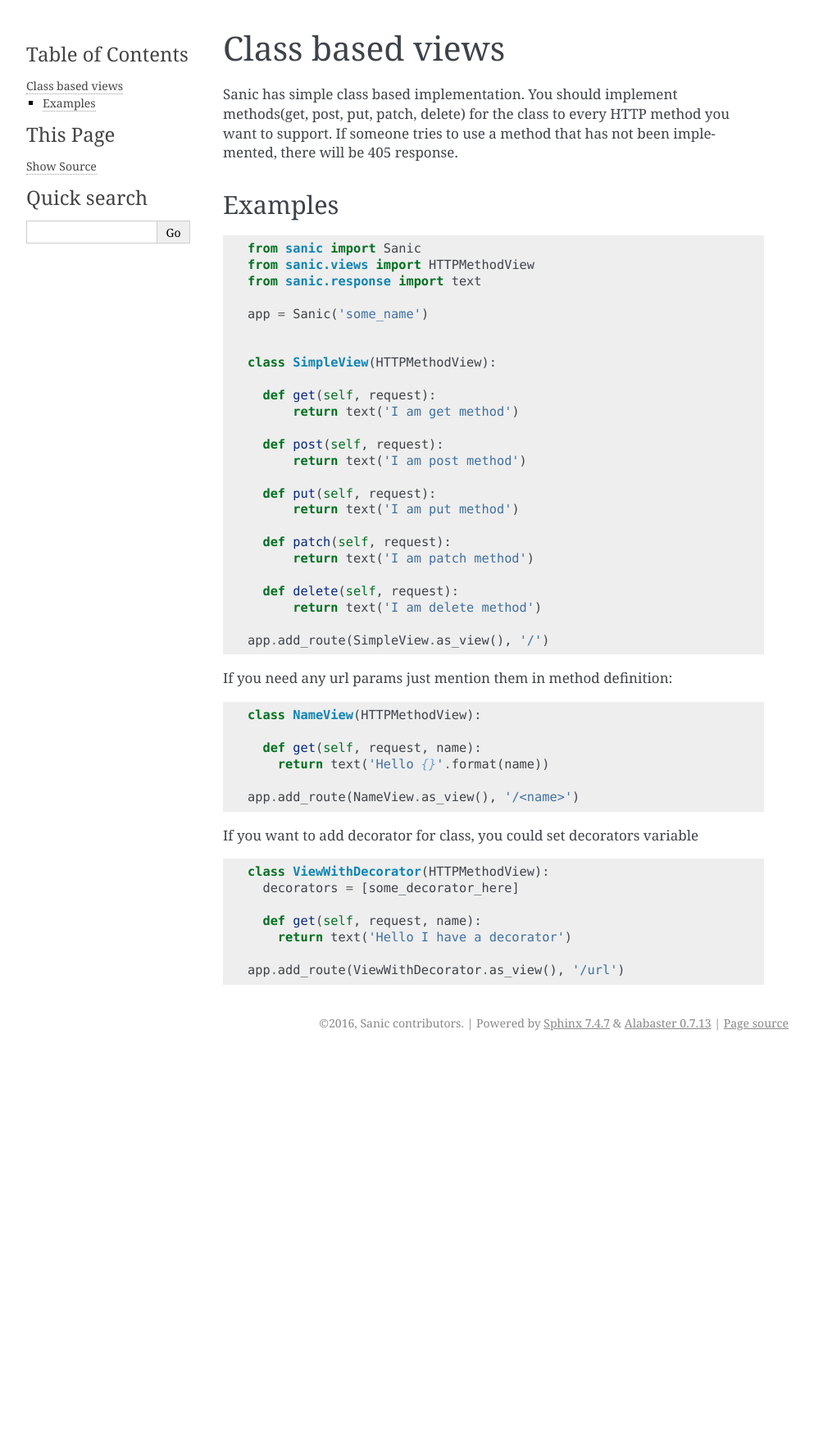
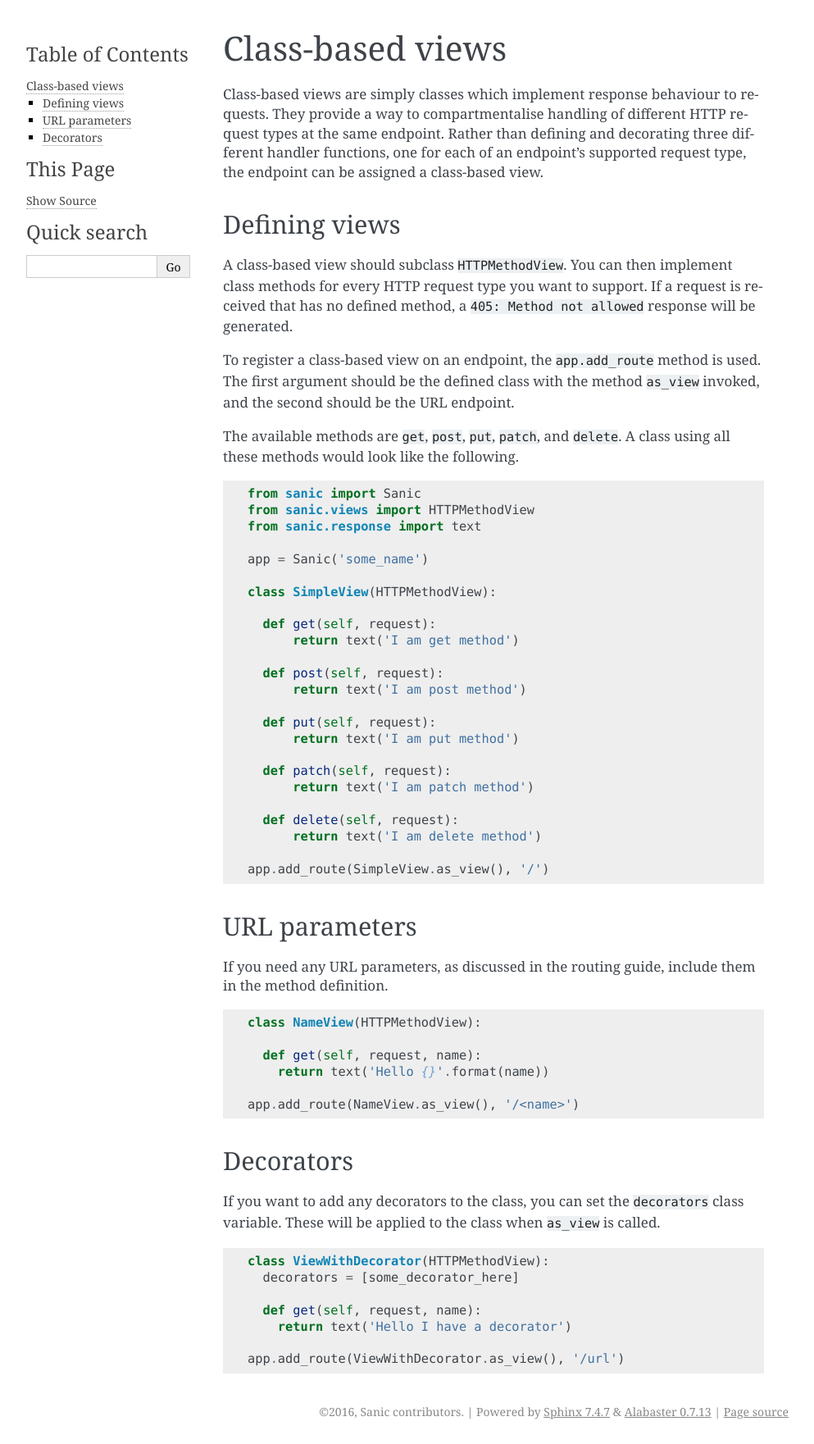
Before and after one commit to sanic-org/sanic, a Sphinx documentation site: the page built from docs/class_based_views.md, in a window 1280 px wide. Shown: the whole page at 82% size, without its empty margins (148-1141 px from the left). Built offline with Sphinx 7.4.7, drawn with Linux system fonts in a browser that asks for light colours; pages that are not in the unit, such as notebooks, are missing from menus; before the commit the page ends 1287 px from its top, so only the background shows below that.

Commit message:
Clarify the class-based views guide

````diff
--- a/docs/class_based_views.md
+++ b/docs/class_based_views.md
@@ -1,15 +1,31 @@
-# Class based views
+# Class-based views
 
-Sanic has simple class based implementation. You should implement methods(get, post, put, patch, delete) for the class to every HTTP method you want to support. If someone tries to use a method that has not been implemented, there will be 405 response.
+Class-based views are simply classes which implement response behaviour to
+requests. They provide a way to compartmentalise handling of different HTTP
+request types at the same endpoint. Rather than defining and decorating three
+different handler functions, one for each of an endpoint's supported request
+type, the endpoint can be assigned a class-based view.
 
-## Examples
+## Defining views
+
+A class-based view should subclass `HTTPMethodView`. You can then implement
+class methods for every HTTP request type you want to support. If a request is
+received that has no defined method, a `405: Method not allowed` response will
+be generated.
+
+To register a class-based view on an endpoint, the `app.add_route` method is
+used. The first argument should be the defined class with the method `as_view`
+invoked, and the second should be the URL endpoint.
+
+The available methods are `get`, `post`, `put`, `patch`, and `delete`. A class
+using all these methods would look like the following.
+
 ```python
 from sanic import Sanic
 from sanic.views import HTTPMethodView
 from sanic.response import text
 
 app = Sanic('some_name')
-
 
 class SimpleView(HTTPMethodView):
 
@@ -32,7 +48,10 @@
 
 ```
 
-If you need any url params just mention them in method definition:
+## URL parameters
+
+If you need any URL parameters, as discussed in the routing guide, include them
+in the method definition.
 
 ```python
 class NameView(HTTPMethodView):
@@ -41,10 +60,12 @@
     return text('Hello {}'.format(name))
 
 app.add_route(NameView.as_view(), '/<name>')
-
 ```
 
-If you want to add decorator for class, you could set decorators variable
+## Decorators
+
+If you want to add any decorators to the class, you can set the `decorators`
+class variable. These will be applied to the class when `as_view` is called.
 
 ```
 class ViewWithDecorator(HTTPMethodView):
@@ -54,5 +75,4 @@
     return text('Hello I have a decorator')
 
 app.add_route(ViewWithDecorator.as_view(), '/url')
-
 ```
````
